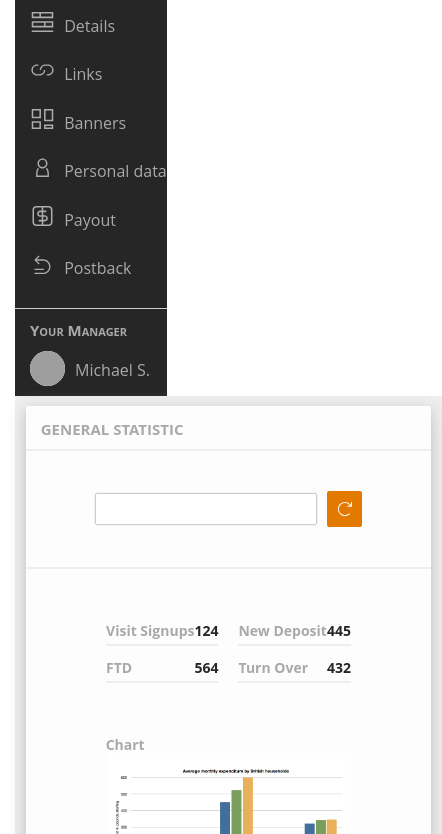
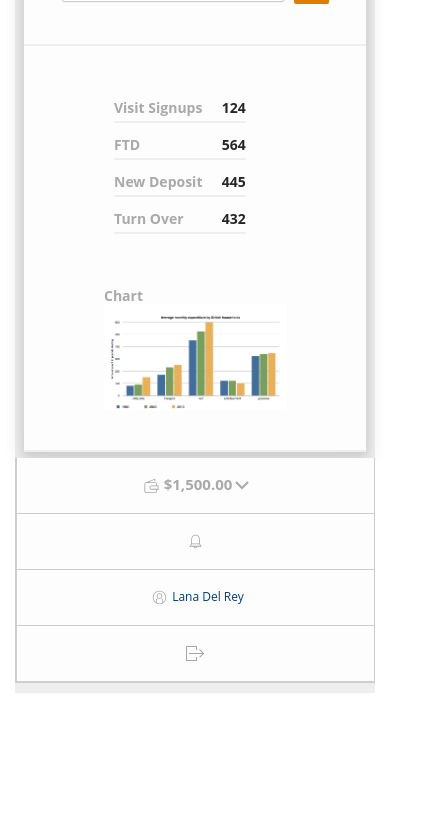
Before and after one commit to domi-wlo/solo-project, a website: page src/index.html in a window 390 px wide. Shown: the part 185-1019 px from the top of the page, 442 px wide, since content can reach past the window. After the commit the page ends 878 px from the top, so only its background shows below. Drawn offline with nearby package versions, Linux system fonts and the light colour scheme; files that its build step writes are made by us from their sources; grey boxes are pictures that could not be loaded.

Commit message:
Add responsive layout in progress

```diff
--- a/src/index.html
+++ b/src/index.html
@@ -12,19 +12,20 @@
 </head>
 <body>
 
-    <nav id="top-bar">
+    <nav id="side-bar">
         <div class="container">
             <div class="row">
-                <div class="side-bar-top col-md-2">
-                    <h2 class="page-name">Just do it <i class="fas fa-bars"></i></h2>
+                <div class="row side-bar-top col-sm-12 col-md-2">
+                    <h2 class="page-name"> Just do it </h2>
+                    <i class="fas fa-bars"></i>
                 </div>
-                <div class="main-content-top col-md-10">
-                    <div class="row items">
-                        <div class="item"><a href="#"><img src="images/wallet.svg" alt="officer"><strong>$1,500.00</strong><img src="images/arrow-down-small.svg" class="small" alt="officer"></a></div>
-                        <div class="item"><a href="#"><img src="images/notification.svg" alt="officer"></a></div>
-                        <div class="item"><a href="#" class="link"><img src="images/profile.svg" alt="officer">Lana Del Rey</a></div>
-                        <div class="item"><a href="#"><img src="images/quit.svg" alt="officer"></a></div>
-                    </div>
+                <div class="main-content-top col-sm-12 col-md-10">
+                    <ul class="row items">
+                        <li class="item"><a href="#"><img src="images/quit.svg" alt="officer"></a></li>
+                        <li class="item"><a href="#" class="link"><img src="images/profile.svg" alt="officer">Lana Del Rey</a></li>
+                        <li class="item"><a href="#"><img src="images/notification.svg" alt="officer"></a></li>
+                        <li class="item"><a href="#"><img src="images/wallet.svg" alt="officer"><strong>$1,500.00</strong><img src="images/arrow-down-small.svg" class="small" alt="officer"></a></li>
+                    </ul>
                 </div>
             </div>
         </div>
@@ -33,32 +34,32 @@
     <section id="content">
         <div class="container">
             <div class="row">
-                <nav id="side-bar" class="col-md-2 side-bar">
+                <div class="side-bar-menu col-sm-12 col-md-2">
                     <div class="container links">
-                        <ul class="side-links">
-                            <li><a href="#"><img src="images/general.svg" alt="officer"> General </a></li>
-                            <li><a href="#"><img src="images/details.svg" alt="officer"> Details </a></li>
-                            <li><a href="#"><img src="images/links.svg" alt="officer"> Links </a></li>
-                            <li><a href="#"><img src="images/banners.svg" alt="officer"> Banners </a></li>
-                            <li><a href="#"><img src="images/personaldata.svg" alt="officer"> Personal data </a></li>
-                            <li><a href="#"><img src="images/payout.svg" alt="officer"> Payout </a></li>
-                            <li><a href="#"><img src="images/postback.svg" alt="officer"> Postback </a></li>
+                        <ul>
+                            <li><img src="images/general.svg" alt="officer"><a href="#">General </a></li>
+                            <li><img src="images/details.svg" alt="officer"><a href="#"> Details </a></li>
+                            <li><img src="images/links.svg" alt="officer"><a href="#"> Links </a></li>
+                            <li><img src="images/banners.svg" alt="officer"><a href="#"> Banners </a></li>
+                            <li><img src="images/personaldata.svg" alt="officer"><a href="#"> Personal data </a></li>
+                            <li><img src="images/payout.svg" alt="officer"><a href="#"> Payout </a></li>
+                            <li><img src="images/postback.svg" alt="officer"><a href="#"> Postback </a></li>
                         </ul>
                     </div>
                     <div class="separate"></div>
                     <div class="container manager-info">
                         <h2>Your Manager</h2>
                         <div class="row">
-                            <div class="col-md-3">
+                            <div class="avatar">
                                 <img src="https://cdn.pixabay.com/photo/2014/04/03/10/32/businessman-310819_1280.png" alt="officer">
                             </div>
-                            <div class="col-md-9">
+                            <div>
                                 <p> Michael S.</p>
                             </div>
                         </div>
                     </div>
-                </nav>
-                <div class="col-md-10 main-content">
+                </div>
+                <div class="main-content col-sm-12 col-md-10">
                     <article class="general">
                         <div class="header">
                             <h1>General Statistic</h1>
@@ -73,7 +74,7 @@
                         </div>
                         <div class="subsection statistics">
                             <div class="row">
-                                <div class="col-md-6 data-col-1">
+                                <div class="col-sm-10 col-md-6 data-col">
                                     <div class="row stat-data">
                                         <p>Visit Signups</p>
                                         <p class="value">124</p>
@@ -83,7 +84,7 @@
                                         <p class="value">564</p>
                                     </div>
                                 </div>
-                                <div class="col-md-6 data-col-2">
+                                <div class="col-sm-10 col-md-6 data-col">
                                     <div class="row stat-data">
                                         <p>New Deposit</p>
                                         <p class="value">445</p>
@@ -100,6 +101,14 @@
                             </div>
                         </div>
                     </article>
+                    <div class="main-content-top mobile col-sm-12">
+                        <ul class="row items">
+                            <li class="item col-sm-12"><a href="#"><img src="images/wallet.svg" alt="officer"><strong>$1,500.00</strong><img src="images/arrow-down-small.svg" class="small" alt="officer"></a></li>
+                            <li class="item col-sm-12"><a href="#"><img src="images/notification.svg" alt="officer"></a></li>
+                            <li class="item col-sm-12"><a href="#" class="link"><img src="images/profile.svg" alt="officer">Lana Del Rey</a></li>
+                            <li class="item col-sm-12"><a href="#"><img src="images/quit.svg" alt="officer"></a></li>
+                        </ul>
+                    </div>
                 </div>
             </div>
         </div>
--- a/src/sass/_layout.scss
+++ b/src/sass/_layout.scss
@@ -6,6 +6,8 @@ body {
   margin: 0;
   font-family: $brand-font;
   color: $color-font-1;
+  display: flex;
+  flex-direction: column;
 }
 
 h1 {
@@ -24,10 +26,10 @@ h1 {
 
 .container-fluid {
   width: 100%;
+  padding-right: 15px;
   padding-left: 15px;
-  padding-right: 15px;
-  margin: 0 auto;
-  max-width: 700px;
+  margin-right: auto;
+  margin-left: auto;
 }
 
 .row {
@@ -45,7 +47,6 @@ input {
 article {
   margin: ($base-size * 1) auto;
   background: $color-light;
-  border-bottom: 2px solid $color-background;
   border-radius: $radius;
   justify-items: stretch;
   max-width: 95%;
@@ -62,6 +63,7 @@ article {
   }
 }
 
+
 /* Mixins */
 
 @mixin grid($prefix) {
@@ -76,6 +78,25 @@ article {
 
 @media(max-width: 767px) {
   @include grid('sm');
+  .side-bar-menu {
+    display: none;
+  }
+
+  .main-content-top {
+    display: none;
+  }
+
+  .main-content {
+    .mobile {
+      display: block;
+      margin-bottom: 10px;
+      border-left: solid 1px $brand-third-color;
+
+      .item {
+        border-bottom: 1px solid $brand-third-color;
+      }
+    }
+  }
 }
 
 @media(min-width: 768px) {
@@ -92,19 +113,26 @@ article {
 
 /* top bar */
 
+.mobile {
+  display: none;
+}
+
 .side-bar-top {
   background-color: $color-dark;
+  align-items: center;
+  flex-wrap: nowrap;
+  justify-content: space-around;
 
   .page-name {
     font-family: $banner-font, cursive;
     color: $color-light;
-    padding: 15px 0 15px 20px;
-    margin: auto;
+    padding: 15px;
+    margin: 0;
+  }
 
   i {
+    font-size: 18px;
     color: $color-light;
-      padding-left: 30px;
-    }
   }
 }
 
@@ -115,15 +143,22 @@ article {
   list-style: none;
   text-align: right;
 
+  ul {
+    list-style-type: none;
+    margin: 0;
+    padding: 0;
+  }
+
   .items {
     height: 100%;
     text-align: center;
     border-right: 1px solid $brand-third-color;
-    justify-content: flex-end;
+    flex-direction: row-reverse;
 
     .item {
       border-left: 1px solid $brand-third-color;
-      padding: 5px 10px;
+      padding: 15px 10px;
+      vertical-align: middle;
 
       a {
         text-decoration: none;
@@ -137,10 +172,10 @@ article {
 
       img {
         fill: $color-light;
-        height: 30px;
-        width: 30px;
-        padding-top: 10px;
-        vertical-align: bottom;
+        height: 25px;
+        width: 25px;
+        padding: 5px 0;
+        vertical-align: middle;
       }
 
       .small {
@@ -154,21 +189,23 @@ article {
 
 /* side bar */
 
-.side-bar {
+.side-bar-menu {
   background-color: $color-dark;
 }
 
 .links {
   padding: 0;
 
-  .side-links {
+  ul {
     list-style: none;
+    margin-top: 0;
     padding: 0;
-    margin-top: 0;
+    font-size: 12px;
 
     li {
-      padding-bottom: 15px;
-      width: 100%;
+      height: 40px;
+      display: flex;
+      align-items: center;
 
       &:hover {
         background-color: $color-hover;
@@ -181,17 +218,17 @@ article {
 
       img {
         fill: $color-light;
-        height: 30px;
-        width: 30px;
-        padding-right: 5px;
-        padding-top: 10px;
+        height: 20px;
+        width: 20px;
+        margin-left: 15px;
       }
 
       a {
         text-decoration: none;
         color: $color-font-1;
-        margin: 40px 0;
-        padding-left: 15px;
+        margin: 0;
+        padding-left: 10px;
+
       }
     }
   }
@@ -208,6 +245,9 @@ article {
     font-size: 15px;
   }
 
+  .avatar {
+    padding-right: 10px;
+
     img {
       height: 35px;
       width: 35px;
@@ -215,11 +255,12 @@ article {
       background-color: ivory;
       border-radius: 50%;
     }
+  }
+
 
   p {
     color: $color-font-1;
     margin-top: 10px;
-    padding-left: 5px;
   }
 }
 
@@ -252,17 +293,8 @@ article {
 }
 
 .statistics {
-  .row {
-    justify-content: center;
-    align-items: center;
-  }
-
-  .data-col-1 {
-    padding-right: 10px;
-  }
-
-  .data-col-2 {
-    padding-left: 10px;
+  .data-col {
+    padding: 0 10px;
   }
 
   .stat-data {
@@ -289,6 +321,7 @@ article {
     p {
       margin-bottom: 0px;
     }
+
     img {
       width: 100%;
     }
```
Lines whose indentation alone changed are shown as unchanged.
